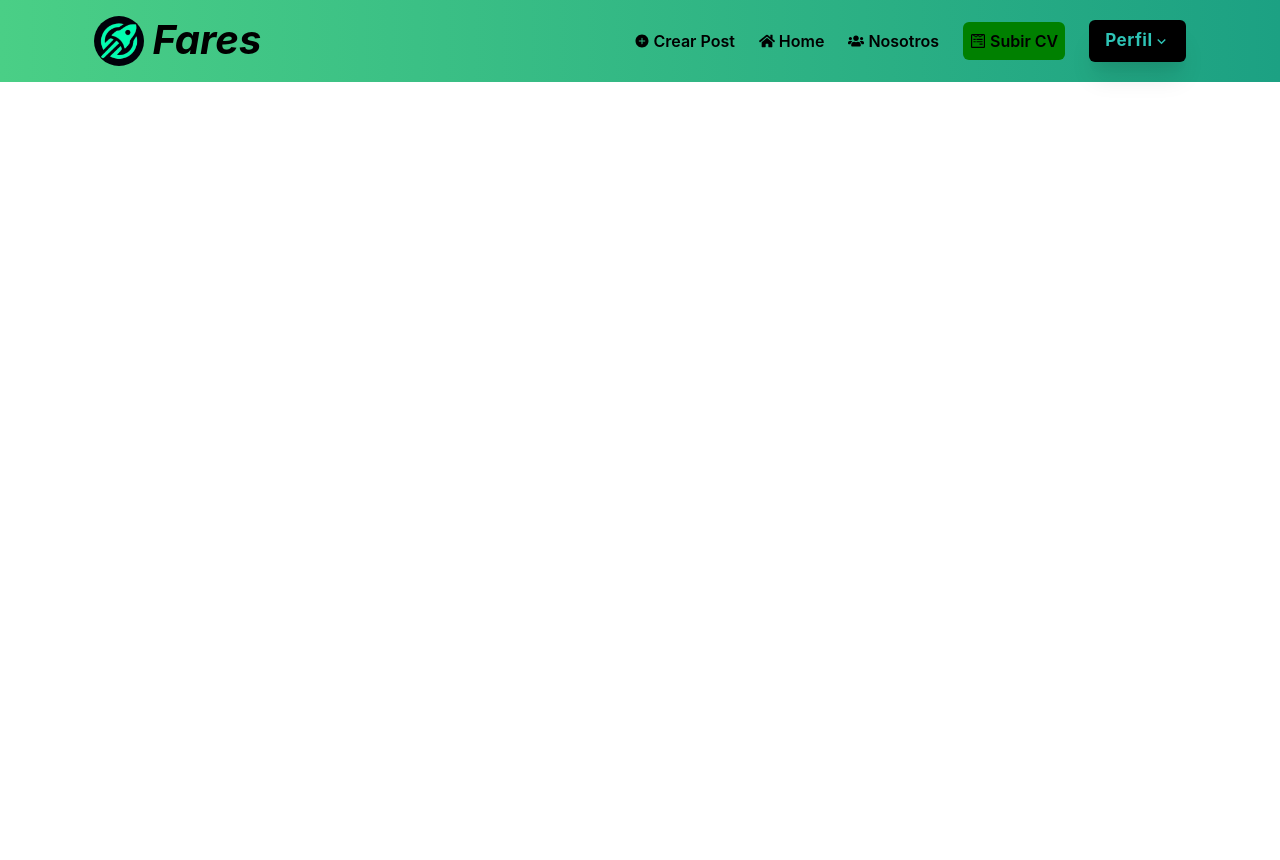
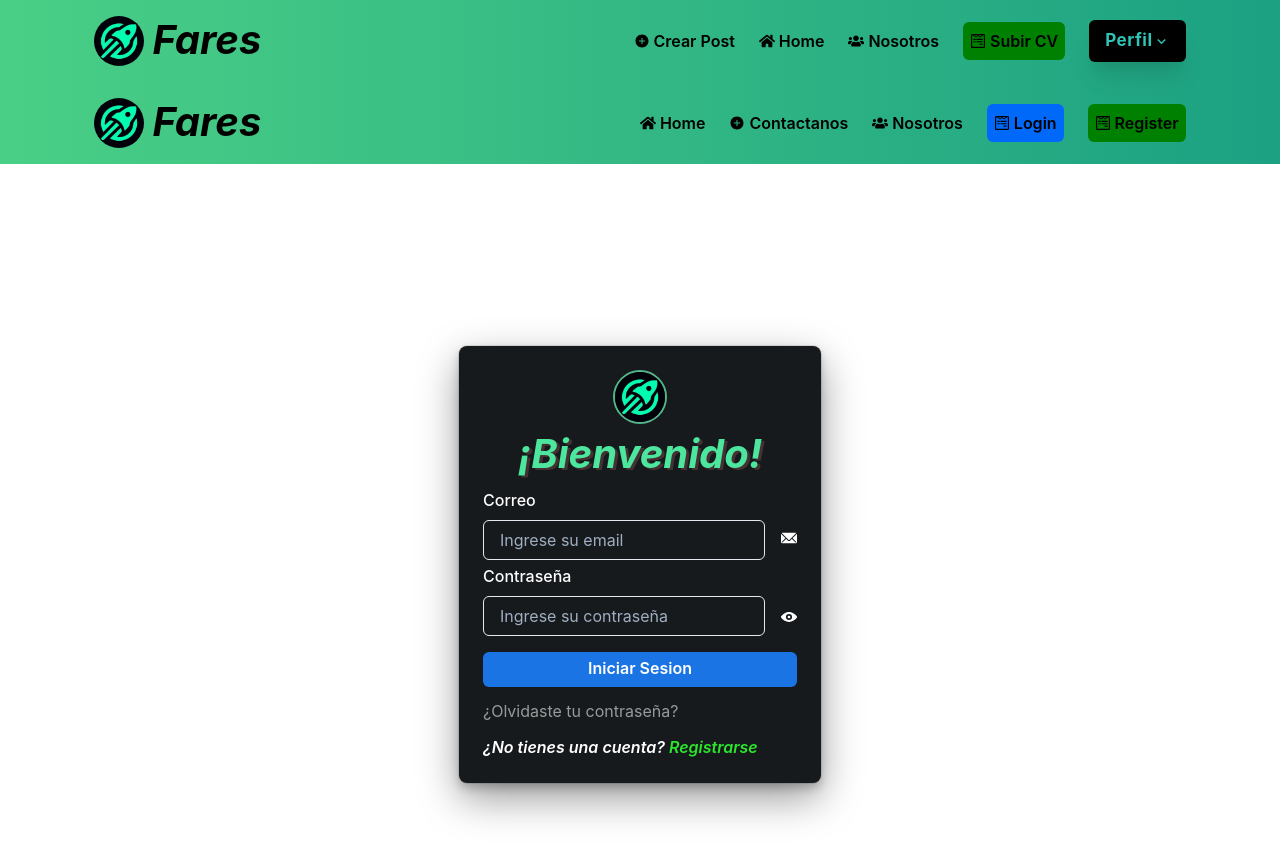
Before and after one commit to ttiago7/bootcamp, a React (Create React App) app: page /register in a window 1280 px wide. Shown: the top 860 px of the page. Before the commit the page ends 800 px from the top, so only its background shows below. Built offline with nearby package versions, Linux system fonts and the light colour scheme.

Commit message:
rutas navbar de seba

```diff
--- a/src/App.js
+++ b/src/App.js
@@ -1,11 +1,13 @@
 import NavbarAdmin from "./pages/NavbarAdmin";
 import { BrowserRouter as Router } from "react-router-dom";
 import AppRoute from "./routes/AppRoute";
+import Navbar from "./pages/Navbar";
 const App = () => {
   return (
     <>
       <Router>
         <NavbarAdmin />
+        <Navbar />
         <AppRoute />
       </Router>
     </>
--- /dev/null
+++ b/src/pages/Contact.js
@@ -0,0 +1,7 @@
+import React from "react";
+
+const Contact = () => {
+  return <div>Contact</div>;
+};
+
+export default Contact;
--- a/src/pages/Navbar.js
+++ b/src/pages/Navbar.js
@@ -1,23 +1,28 @@
-// import { ChevronDownIcon, SettingsIcon, InfoIcon } from "@chakra-ui/icons";
 import { FaHome, FaUsers, FaWpforms } from "react-icons/fa";
 import { IoIosAddCircle } from "react-icons/io";
-import { Box, Button, Container, Flex, Heading, Link } from "@chakra-ui/react";
-// import logo from "../assets/images/logoFares.jpeg";
+import { Box, Container, Flex, Heading, Text } from "@chakra-ui/react";
 import Logo from "../components/Logo";
+import { Link } from "react-router-dom";
 
 const Navbar = () => {
+  const active = {
+    transform: "scale(0.96)",
+  };
   return (
     <Box bgGradient="linear(to-l, #1ca183,#4acf86)" color="black" p="1rem">
       <Container maxWidth="90%">
         <Flex justifyContent="space-between">
+          <Link to="/">
             <Flex gap={2}>
               <Logo />
               <Heading fontWeight="bold" as="cite" fontSize={"40px"}>
                 Fares
               </Heading>
             </Flex>
+          </Link>
           <Flex alignItems="center" gap={6}>
-            <Link
+            <Link to="/">
+              <Text
                 _hover={{
                   fontWeight: "bold",
                   fontSize: "17px",
@@ -31,8 +36,10 @@ const Navbar = () => {
               >
                 <FaHome />
                 Home
+              </Text>
             </Link>
-            <Link
+            <Link to="/contacto">
+              <Text
                 _hover={{
                   fontWeight: "bold",
                   fontSize: "17px",
@@ -46,9 +53,10 @@ const Navbar = () => {
               >
                 <IoIosAddCircle />
                 Contactanos
+              </Text>
             </Link>
-
-            <Link
+            <Link to="/nosotros">
+              <Text
                 _hover={{
                   fontWeight: "bold",
                   fontSize: "17px",
@@ -62,21 +70,35 @@ const Navbar = () => {
               >
                 <FaUsers />
                 Nosotros
+              </Text>
             </Link>
-            <Button
-              leftIcon={<FaWpforms />}
-              colorScheme="blackAlpha"
-              boxShadow="xl"
+            <Link to="/login">
+              <Box bgColor="#0069fa" p="7px" borderRadius="6px">
+                <Text
+                  fontWeight="semibold"
+                  _active={active}
+                  d="flex"
+                  alignItems="center"
+                  gap={1}
                 >
-              Login
-            </Button>
-            <Button
-              leftIcon={<FaWpforms />}
-              colorScheme="blackAlpha"
-              boxShadow="xl"
+                  <FaWpforms /> Login
+                </Text>
+              </Box>
+            </Link>
+            <Link to="/register">
+              <Box bgColor="green" p="7px" borderRadius="6px">
+                <Text
+                  fontWeight="semibold"
+                  _active={active}
+                  d="flex"
+                  alignItems="center"
+                  gap={1}
                 >
+                  <FaWpforms />
                   Register
-            </Button>
+                </Text>
+              </Box>
+            </Link>
           </Flex>
         </Flex>
       </Container>
--- a/src/routes/AppRoute.js
+++ b/src/routes/AppRoute.js
@@ -1,9 +1,12 @@
 import React from "react";
 import { Routes, Route } from "react-router-dom";
+import Contact from "../pages/Contact";
 import CreatePost from "../pages/CreatePost";
 import Cv from "../pages/Cv";
 import HomePage from "../pages/HomePage";
 import Nosotros from "../pages/Nosotros";
+import FormLogin from "../pages/FormRegister";
+import FormRegister from "../pages/FormLogin";
 const AppRoute = () => {
   return (
     <>
@@ -12,6 +15,9 @@ const AppRoute = () => {
         <Route path="/post" element={<CreatePost />} />
         <Route path="/nosotros" element={<Nosotros />} />
         <Route path="/cv" element={<Cv />} />
+        <Route path="/contacto" element={<Contact />} />
+        <Route path="/login" element={<FormLogin />} />
+        <Route path="/register" element={<FormRegister />} />
       </Routes>
     </>
   );
```
Lines whose indentation alone changed are shown as unchanged.
